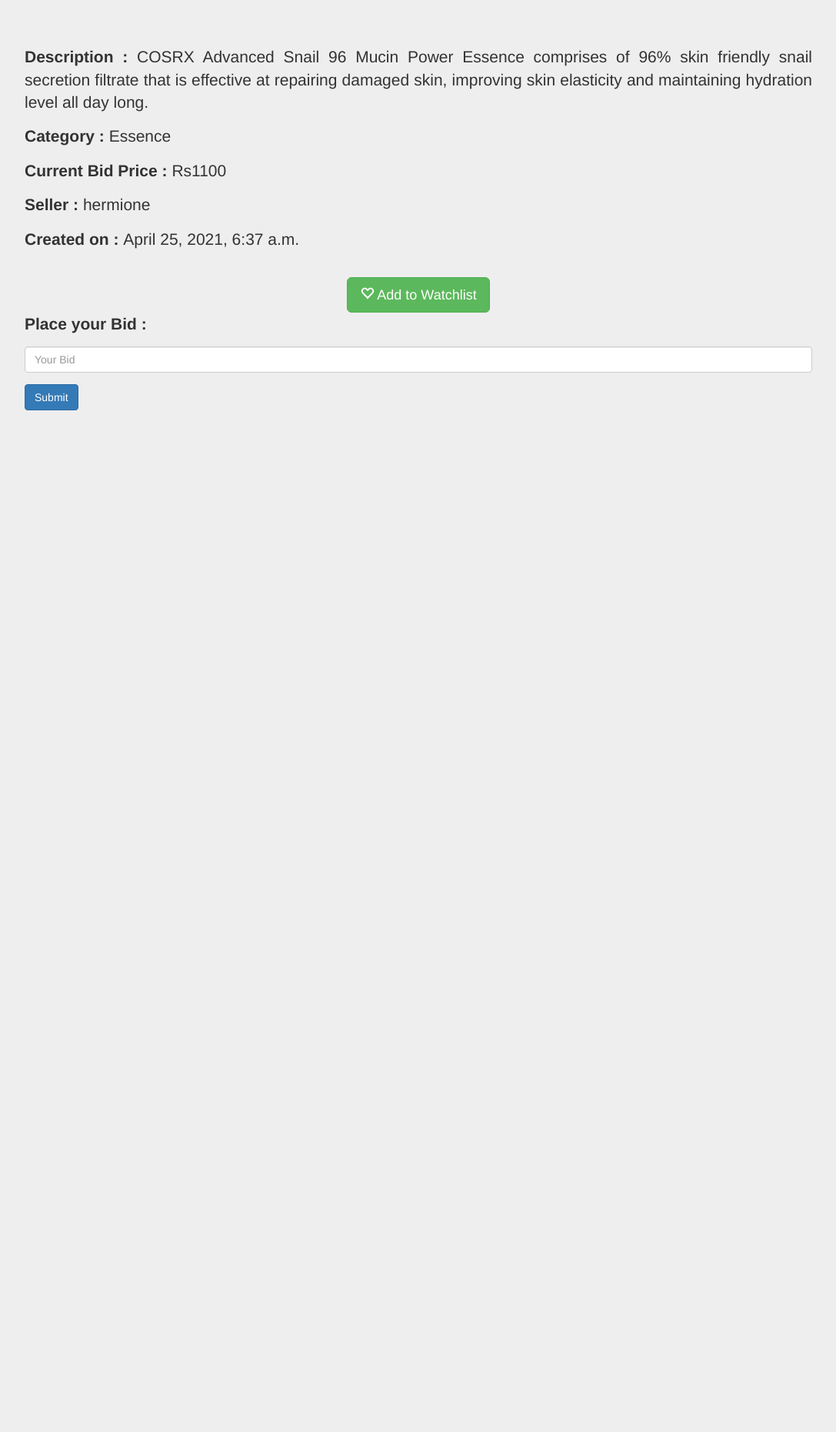
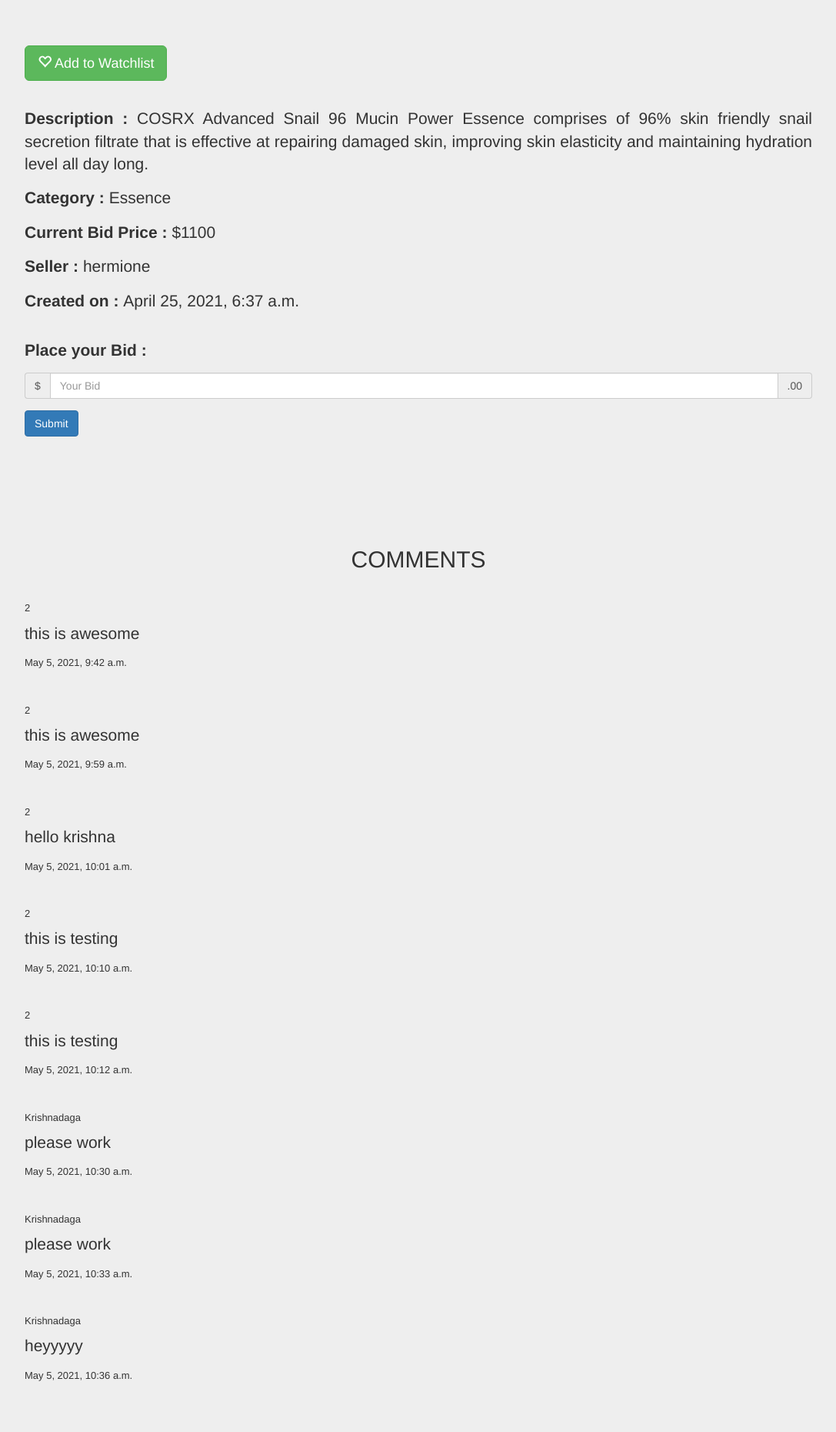
Before and after one commit to krishna-daga/Auction-Site, a Django app: page /1 in a window 1280 px wide. Shown: the part 980-2840 px from the top of the page at 77% size, without its empty margins (96-1183 px from the left). Before the commit the page ends 1513 px from the top, so only its background shows below. Run offline with Django 3.2, Linux system fonts and the light colour scheme; a user stored in the database is signed in; data comes from the database, SQL or seed files in the repository; some libraries are stand-ins or nearby versions.

Commit message:
added watchlist and closedbids

```diff
--- a/commerce/auctions/templates/auctions/createlisting.html
+++ b/commerce/auctions/templates/auctions/createlisting.html
@@ -11,6 +11,8 @@ form {
 
 }
 </style>
+<div class="jumbotron">
+    <div class="container text-center">
             <div >
 
                 <form action="{% url 'create' %}" method="POST">
@@ -41,6 +43,9 @@ form {
                     <input class="btn btn-primary" type="submit" value="Create">
                 </form>
             </div>
+            </div>
+            </div>
+
 
 
 
--- a/commerce/auctions/templates/auctions/index.html
+++ b/commerce/auctions/templates/auctions/index.html
@@ -16,7 +16,7 @@
                     <div class="panel panel-primary">
             <div class="panel-heading"><a href="{% url 'listing' item.id %}" style="color:white">{{item.Name}}</a></div>
             <div class="panel-body"><img src="{{item.image_link}}" class="img-responsive" style="width:100%" alt="Image"></div>
-            <div class="panel-footer"><p>Rs {{item.current_bid}}</p><br><p>{{item.description}}</p> </div>
+            <div class="panel-footer"><p>$ {{item.current_bid}}</p><br><p>{{item.description}}</p> </div>
         </div>
     </div>
 
--- a/commerce/auctions/templates/auctions/layout.html
+++ b/commerce/auctions/templates/auctions/layout.html
@@ -50,6 +50,9 @@
                   <li class="active"><a href="{% url 'index' %}">Active Listings</a></li>
                   <li><a href="{% url 'create' %}">Create Listings</a></li>
                   <li><a href="{% url 'categories' %}">Categories</a></li>
+                  <li>
+                    <a href="{% url 'closedlisting' %}">Closed Listings</a>
+                </li>
                 </ul>
 
                 <ul class="nav navbar-nav navbar-right">
--- a/commerce/auctions/templates/auctions/listing.html
+++ b/commerce/auctions/templates/auctions/listing.html
@@ -1,38 +1,100 @@
 {% extends "auctions/layout.html" %}
 
 {% block body %}
+{% if msg %}
+        <div class="alert alert-{{msg_type}}">{{ msg }}</div>
+{% endif %}
 <div class="jumbotron text-center" style="padding: 3% 10%;">
 
     <br>
     <br>
     <h1><strong>{{item.Name}}</strong></h1> <br>
     <br>
-    <img src="{{item.image_link}}" alt="indeximage" style="height: 350px;" class="embed-responsive"> <br> <br> <br>
-        <p class="lead" align="justify"><strong>Description : </strong> {{item.description}}</p>
-        <p class="lead" align="justify"><strong>Category : </strong>{{item.category}}</p>
-        <p class="lead" align="justify"><strong>Current Bid Price : </strong>Rs{{item.current_bid}}</p>
-        <p class="lead" align="justify"><strong>Seller : </strong>{{item.seller}}</p>
-        <p class="lead" align="justify"><strong>Created on : </strong>{{item.time}}</p>
-        <br>
-            {% if added %}
+
+    <img src="{{item.image_link}}" alt="indeximage" style="height: 350px;" class="embed-responsive"><br><br><br>
+    <div style="float: left;">
+    {% if added %}
             <a href="{% url 'watchlist' item.id %}" class="btn btn-danger btn-lg" name="remove">Remove from Watchlist</a>
             {% else %}
             <a href="{% url 'watchlist' item.id %}" class="btn btn-success btn-lg" name="addto"><span class="glyphicon glyphicon-heart-empty" aria-hidden="true"></span> Add to Watchlist</a>
         {% endif %}
-        {% if msg %}
-            {{msg}}
-        {% endif %}
+    </div>
+    <br><br><br>
+    <br>
+        <p class="lead" align="justify"><strong>Description : </strong> {{item.description}}</p>
+        <p class="lead" align="justify"><strong>Category : </strong>{{item.category}}</p>
+        <p class="lead" align="justify"><strong>Current Bid Price : </strong>${{item.current_bid}}</p>
+        <p class="lead" align="justify"><strong>Seller : </strong>{{item.seller}}</p>
+        <p class="lead" align="justify"><strong>Created on : </strong>{{item.time}}</p>
+        <br>
+
+<!--Bid form-->
         {% if user.username != item.seller %}
         <p class="lead" align="justify"><strong>Place your Bid : </strong></p>
         <form action="{% url 'listing' item.id %}" method="POST">
             {% csrf_token %}
             <div class="form-group">
-                <input class="form-control" type="text" name="newbid" placeholder="Your Bid">
+                <div class="input-group">
+                    <span class="input-group-addon">$</span>
+                    <input type="text" class="form-control" name="newbid" placeholder="Your Bid" aria-label="Amount (to the nearest dollar)">
+                    <span class="input-group-addon">.00</span>
+                  </div>
             </div>
             <p align="justify"><input class="btn btn-primary" type="submit" value="Submit"></p>
         </form>
     {% endif %}
+
     {% if user.username == item.seller %}
     <a href="{% url 'closebid' item.id %}" class="btn btn-info btn-lg"> Close Bid </a>
-{% endif %}
+    {% endif %}
+
+<!--Display comments-->
+<br> <br> <br>
+        <div class="jumbotron text-center">
+
+            <!-- Title -->
+            <h2 class="card-title h2">COMMENTS</h2>
+    {% if comments %}
+    {% for comment in comments%}
+    <br>
+                    <!-- Grid row -->
+                    <div class="card text-left">
+                    <h5 class="card-header h5" style="font-size: small;">{{comment.user}}</h5>
+                    <div class="card-body">
+                        <!-- <h5 class="card-title">Rating :</h5> -->
+                        <p class="lead">{{comment.comment}}</p>
+                        <p class="card-text" style="font-size:small;">{{comment.time}}</p>
+                    </div>
+                    </div>
+    {% endfor %}
+    {% else %}
+                <div class="text-center">
+                    <!-- Text -->
+                    <br> <br>
+                    <p class="lead">No Comments Found</p>
+                </div>
+            {% endif %}
+        </div>
+<!-- End displaying comments -->
+<!--Add comment-->
+<!--Form to create comments-->
+<div class="jumbotron text-center">
+
+    <!-- Title -->
+    <h2 class="card-title h2">ADD COMMENT</h2>
+<form method="POST" action="{% url 'addcomment' item.id%}">
+    {% csrf_token %}
+    <div class="form-group"></div>
+    <textarea class="form-control" name="comment" rows="4" placeholder="Say something :)"></textarea>
+</div>
+<p align="justify"><input class="btn btn-primary" type="submit" value="Submit"></p>
+</form>
+</div>
+<!-- End add comments -->
+
+
+
+
+
+
 {% endblock %}
--- a/commerce/auctions/urls.py
+++ b/commerce/auctions/urls.py
@@ -13,5 +13,7 @@ urlpatterns = [
     path("closebid/<int:id>",views.closebid,name="closebid"),
     path("mywatchlist",views.mywatchlist,name="mywatchlist"),
     path("categories",views.categories,name="categories"),
-    path("category/<str:category>",views.category,name="category")
+    path("category/<str:category>",views.category,name="category"),
+    path("addcomment/<int:id>",views.addcomment,name="addcomment"),
+    path("closedlisting", views.closedlisting, name="closedlisting")
 ]
--- a/commerce/auctions/views.py
+++ b/commerce/auctions/views.py
@@ -6,7 +6,7 @@ from django.urls import reverse
 from .models import  Listings,Bids,Comments,Watchlist,Winner
 from .models import User
 from django.contrib.auth.decorators import login_required
-
+from annoying.functions import get_object_or_None
 def index(request):
     # list of products available
     products = Listings.objects.all()
@@ -98,16 +98,18 @@ def create_listings(request):
         "empty": empty})
     else:
         return render(request, "auctions/createlisting.html")
+#individual listing page
 @login_required(login_url='/login')
 def listing(request,id):
     #get item based on id
     item=Listings.objects.get(id=id)
+    comments=Comments.objects.filter(listingid=id)
     #if bid placed
     if request.method=="POST":
         new_bid=int(request.POST.get('newbid'))
         #check starting one is greater than or equal to bid, object item will have attributes
         if item.current_bid>=new_bid:
-            return render(request,"auctions/listing.html",{"msg":"Your bid must be higher than current bid" ,"item":item})
+            return render(request,"auctions/listing.html",{"msg":"Your bid must be higher than current bid" ,"item":item,"comments":comments,"msg_type":"danger"})
         else:
             item.current_bid=new_bid
             item.save()
@@ -122,32 +124,107 @@ def listing(request,id):
             bobj.bid=new_bid
             bobj.listingid=id
             bobj.save()
-            return render(request,"auctions/listing.html",{"msg":"Your bid has been successfully placed" ,"item":item})
+            item_to_save=Listings.objects.get(id=id)
+            added = Watchlist.objects.filter(item_to_save, user=request.user)
+            return render(request,"auctions/listing.html",{"msg":"Your bid has been successfully placed" ,"item":item,"added":added,"comments":comments})
     else:
-        return render(request,"auctions/listing.html",{"item":item})
+        return render(request,"auctions/listing.html",{"item":item,"comments":comments})
+# add watchlist
 @login_required(login_url='/login')
 def watchlist(request,id):
     item_to_save=Listings.objects.get(id=id)
     obj=Watchlist.objects.filter(user=request.user,item=item_to_save)
+    comments=Comments.objects.filter(listingid=id)
+
     #query to check if the item already exists in watchlist
     if obj.exists():
         obj.delete()
-        return render(request,"auctions/listing.html",{"item":item_to_save,"added":True})
+        return render(request,"auctions/listing.html",{"item":item_to_save,"added":True,"comments":comments})
     else:
         watchlist_obj=Watchlist(user=request.user)
         watchlist_obj.save()
         watchlist_obj.item.add(item_to_save)
 
-        return render(request, "auctions/listing.html",{"item":item_to_save,"added":False})
+        return render(request, "auctions/listing.html",{"item":item_to_save,"added":False,"comments":comments})
+#view for my watchlist
+@login_required(login_url='/login')
+def mywatchlist(request):
+    #gathering a list for the particular user
+    mylist=Watchlist.objects.filter(user=request.user)
+    present:False
+    list_products=[]
+    #if there is a list
+    if mylist:
+        present=True
+        for i in mylist:
+            product=Listings.objects.get(id=i.item)
+            list_products.append(product)
+            print(list_products)
+            return render(request, "auctions/mywatchlist.html", {
+        "product_list": list_products,
+        "present": present})
+
+
+
 #when seller clicks on closebid button
 @login_required(login_url='/login')
 def closebid(request,id):
-    #create winner object
-    #itemwinner=Winner()
-    pass
+    winobj = Winner()
+    listobj = Listings.objects.get(id=id)
+    obj = get_object_or_None(Bids, id=id)
+    if not obj:
+        message = "Deleting Bid"
+        msg_type = "danger"
+    else:
+        bidobj = Bids.objects.get(listingid=id)
+        winobj.owner = request.user.username
+        winobj.winner = bidobj.user
+        winobj.productid = id
+        winobj.winning_cost = bidobj.bid
+        winobj.name = bidobj.title
+        winobj.save()
+        message = "Bid Closed"
+        msg_type = "success"
+        # removing from Bid
+        bidobj.delete()
+    # removing from watchlist
+    item=Listings.objects.get(id=id)
+    if Watchlist.objects.filter(item=item):
+        watchobj = Watchlist.objects.filter(item=item)
+        watchobj.delete()
+    # removing from Comment
+    if Comments.objects.filter(listingid=id):
+        commentobj = Comments.objects.filter(listingid=id)
+        commentobj.delete()
+    # removing from Listing
+    listobj.delete()
+    # retrieving the new products list after adding and displaying
+    # list of products available in WinnerModel
+    winners = Winner.objects.all()
+    # checking if there are any products
+    empty = False
+    if len(winners) == 0:
+        empty = True
+    return render(request, "auctions/closedlisting.html", {
+        "products": winners,
+        "empty": empty,
+        "message": message,
+        "msg_type": msg_type
+    })
+#to see closed listings
 @login_required(login_url='/login')
-def mywatchlist(request):
-    pass
+def closedlisting(request):
+    # list of products available in WinnerModel
+    winners = Winner.objects.all()
+    # checking if there are any products
+    empty = False
+    if len(winners) == 0:
+        empty = True
+    return render(request, "auctions/closedlisting.html", {
+        "products": winners,
+        "empty": empty
+    })
+
 def categories(request):
     return render(request,"auctions/categories.html")
 def category(request,category):
@@ -158,3 +235,15 @@ def category(request,category):
         return render(request,"auctions/category.html",{"category":category,"products":category_objs})
     else:
         return render(request,"auctions/category.html",{"category":category,"products":category_objs,"msg":"No active listings in this category"})
+#view to process form and add comment to database
+@login_required(login_url='/login')
+def addcomment(request,id):
+    #create comment object
+    new_comment=Comments()
+    new_comment.comment=request.POST.get('comment')
+    new_comment.listingid=id
+    new_comment.user=request.user.username
+    new_comment.save()
+    item=Listings.objects.get(id=id)
+    comments=Comments.objects.filter(listingid=id)
+    return render(request,"auctions/listing.html",{"item":item,"comments":comments})
```
Also changed, not shown: commerce/auctions/models.py (+4 -4 lines), commerce/auctions/templates/auctions/closedlisting.html (added, +39 -0 lines), commerce/auctions/templates/auctions/mywatchlist.html (added, +29 -0 lines), commerce/auctions/migrations/0008_auto_20210505_0713.py (added), commerce/auctions/migrations/0009_auto_20210505_1026.py (added), commerce/auctions/migrations/0010_auto_20210505_1121.py (added), commerce/auctions/migrations/0011_auto_20210505_1238.py (added), commerce/db.sqlite3.
